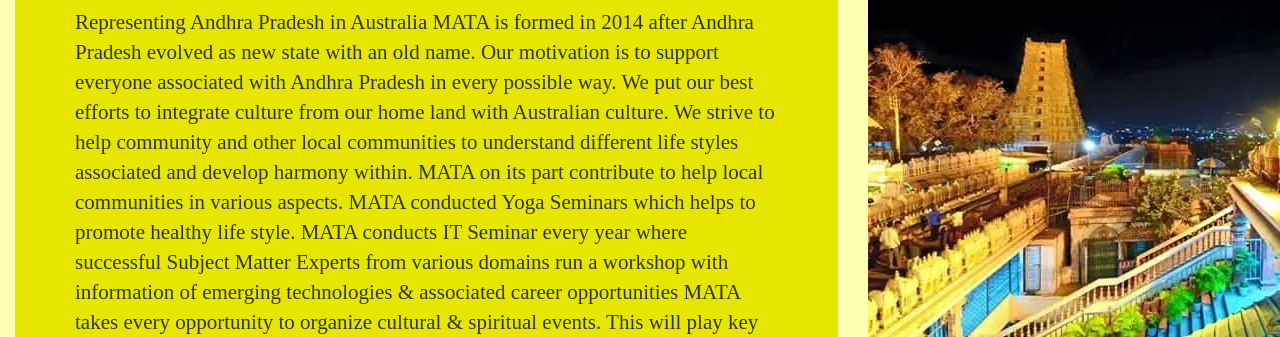
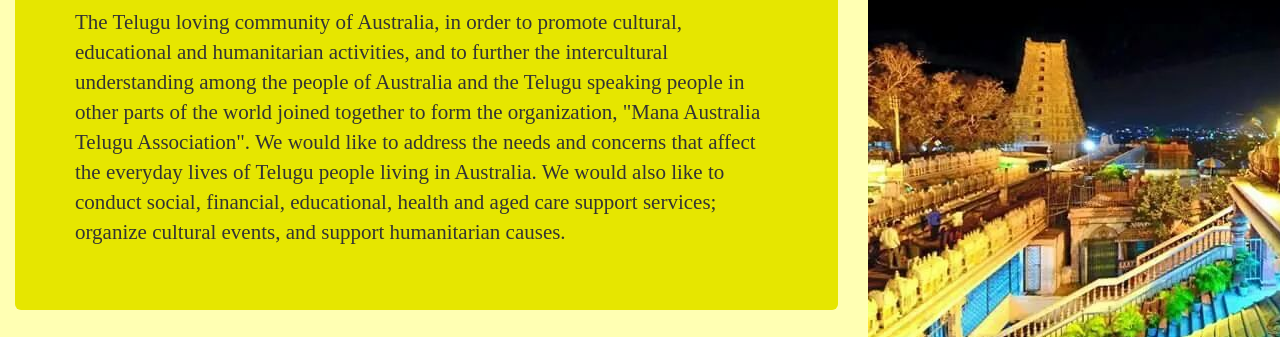
Before and after one commit to rails4sandeep/manam, a plain HTML site: page site/index.html in a window 1280 px wide. Shown: the part 436-773 px from the top of the page. Drawn offline with nearby package versions, Linux system fonts and the light colour scheme.

Commit message:
Update the description of Manam

```diff
--- a/site/partials/_home.html
+++ b/site/partials/_home.html
@@ -6,7 +6,11 @@
                     Mana Australia Telugu Association
                 </h2>
                 <p>
-                    Representing Andhra Pradesh in Australia MATA is formed in 2014 after Andhra Pradesh evolved as new state with an old name. Our motivation is to support everyone associated with Andhra Pradesh in every possible way. We put our best efforts to integrate culture from our home land with Australian culture. We strive to help community and other local communities to understand different life styles associated and develop harmony within. MATA on its part contribute to help local communities in various aspects. MATA conducted Yoga Seminars which helps to promote healthy life style. MATA conducts IT Seminar every year where successful Subject Matter Experts from various domains run a workshop with information of emerging technologies & associated career opportunities MATA takes every opportunity to organize cultural & spiritual events. This will play key role in younger generation of Telugu community getting introduced to various cultural practices. There by ensuring legacy is carried on to future generations
+                    The Telugu loving community of Australia, in order to promote cultural, educational and humanitarian activities, and to further the intercultural understanding among the people of Australia and the Telugu speaking people in other parts of the world joined together to form the organization, "Mana Australia Telugu Association".
+
+                    We would like to address the needs and concerns that affect the everyday lives of Telugu people living in Australia.
+
+                    We would also like to conduct social, financial, educational, health and aged care support services; organize cultural events, and support humanitarian causes.
                 </p>
             </div>
             <blockquote>
```
